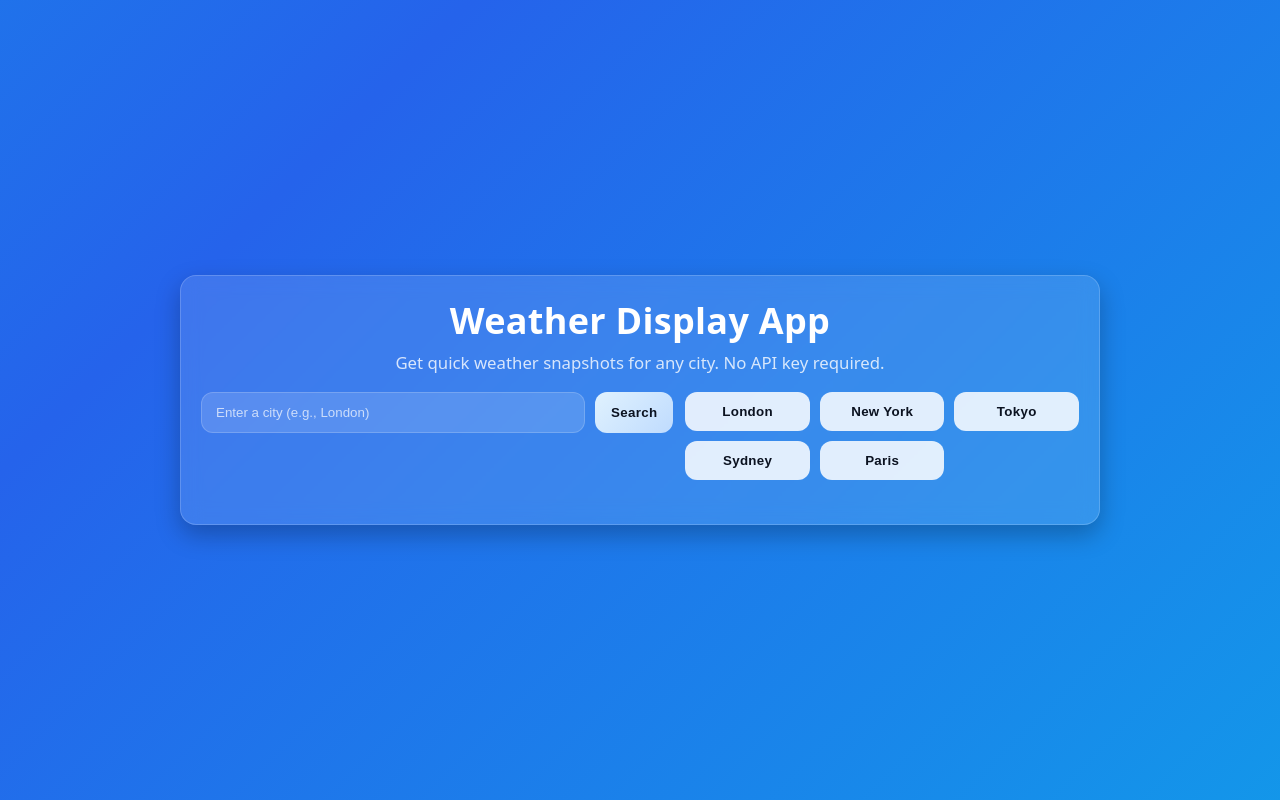
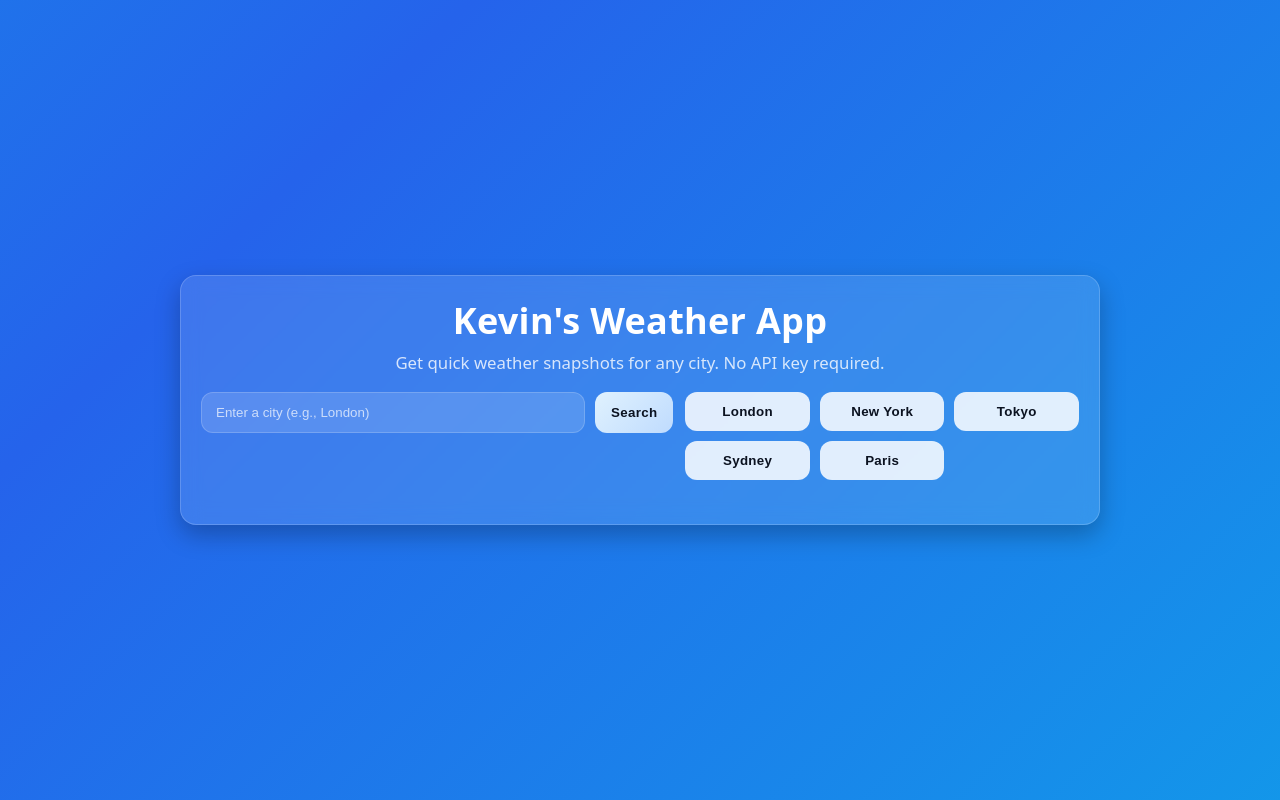
Before and after one commit to kevin-adoboe/weather-display, a website: page public/index.html in a window 1280 px wide. Drawn offline with Linux system fonts and the light colour scheme.

```diff
--- a/public/index.html
+++ b/public/index.html
@@ -4,7 +4,7 @@
     <meta charset="utf-8" />
     <meta name="viewport" content="width=device-width, initial-scale=1" />
     <meta name="description" content="Weather Display App - mock weather data demo" />
-    <title>Weather Display App</title>
+    <title>Kevin's Weather App</title>
     <style>
       :root {
         --bg-start: #0ea5e9; /* sky-400 */
@@ -253,7 +253,7 @@
     <main class="container">
       <section class="app-card" aria-label="Weather Display App">
         <header>
-          <h1 class="title">Weather Display App</h1>
+          <h1 class="title">Kevin's Weather App</h1>
           <p class="subtitle">Get quick weather snapshots for any city. No API key required.</p>
         </header>
 
```
Also changed, not shown: tests/weather.test.js (+1 -1 lines), .github/workflows/ci.yml.
